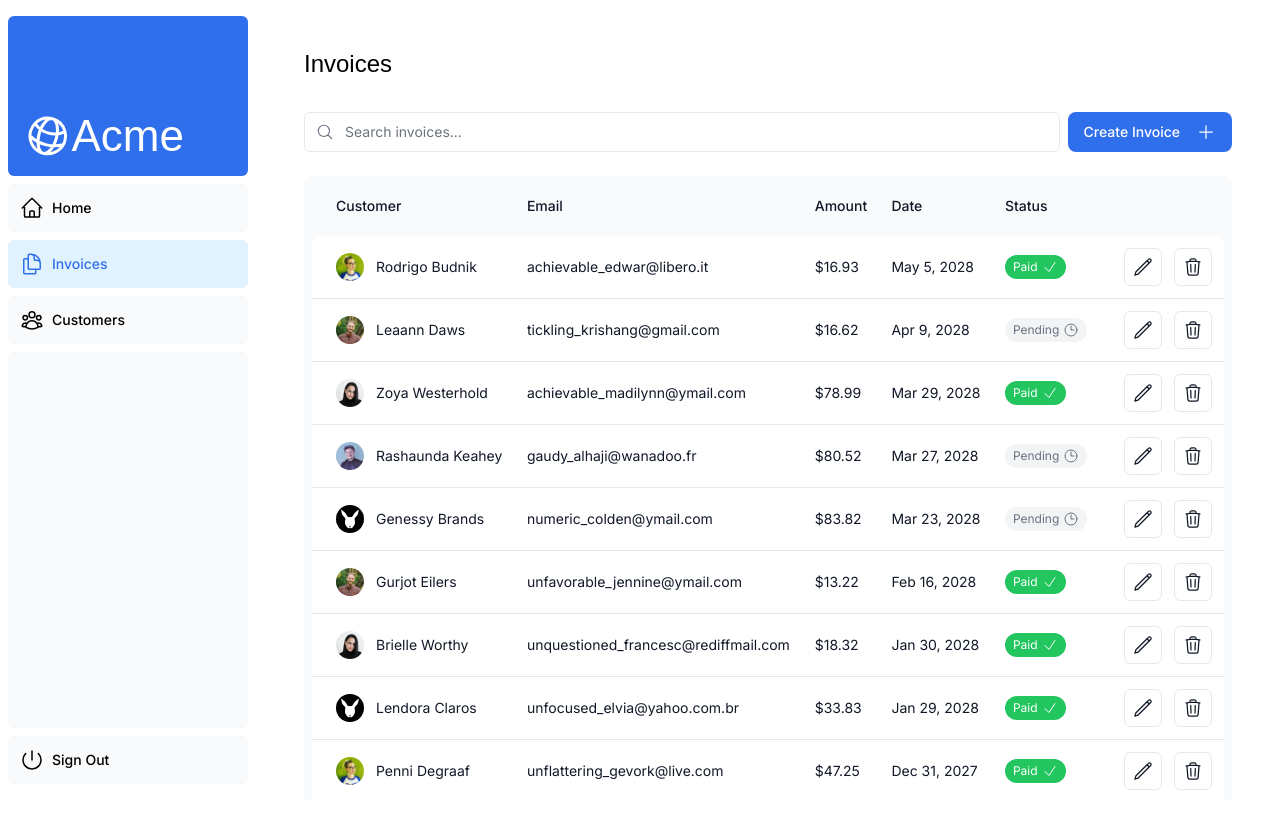
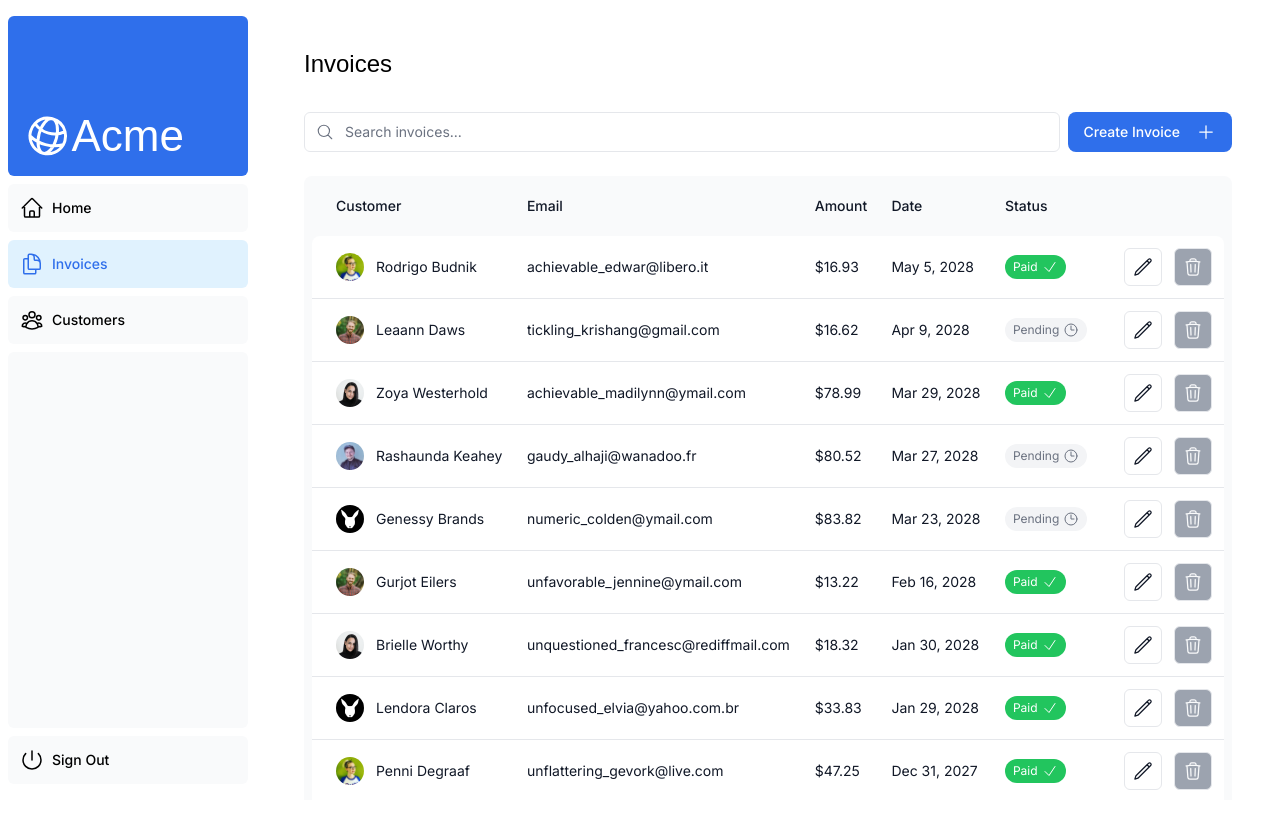
Before and after one commit to anewman15/nextjs-drizzle, a Next.js app: page /dashboard/invoices in a window 1280 px wide. Built offline with nearby package versions, Linux system fonts and the light colour scheme; a web font is replaced by a local one.

Commit message:
feat: update invoice buttons

```diff
--- a/app/ui/invoices/buttons.tsx
+++ b/app/ui/invoices/buttons.tsx
@@ -1,5 +1,6 @@
 import { PencilIcon, PlusIcon, TrashIcon } from '@heroicons/react/24/outline';
 import Link from 'next/link';
+import { deleteInvoice } from '@/app/lib/actions';
 
 export function CreateInvoice() {
   return (
@@ -11,26 +12,29 @@ export function CreateInvoice() {
       <PlusIcon className="h-5 md:ml-4" />
     </Link>
   );
-}
+};
 
 export function UpdateInvoice({ id }: { id: string }) {
   return (
     <Link
-      href="/dashboard/invoices"
+      href={`/dashboard/invoices/${id}/edit`}
       className="rounded-md border p-2 hover:bg-gray-100"
     >
       <PencilIcon className="w-5" />
     </Link>
   );
-}
+};
 
 export function DeleteInvoice({ id }: { id: string }) {
+
   return (
-    <>
-      <button type="submit" className="rounded-md border p-2 hover:bg-gray-100">
+    <form
+      action={deleteInvoice.bind(null, id) as any}
+    >
+      <button type="submit" className="rounded-md border p-2 bg-gray-400 hover:bg-red-500">
         <span className="sr-only">Delete</span>
-        <TrashIcon className="w-5" />
+        <TrashIcon className="w-5 stroke-gray-50" />
       </button>
-    </>
+    </form>
   );
-}
+};
```
